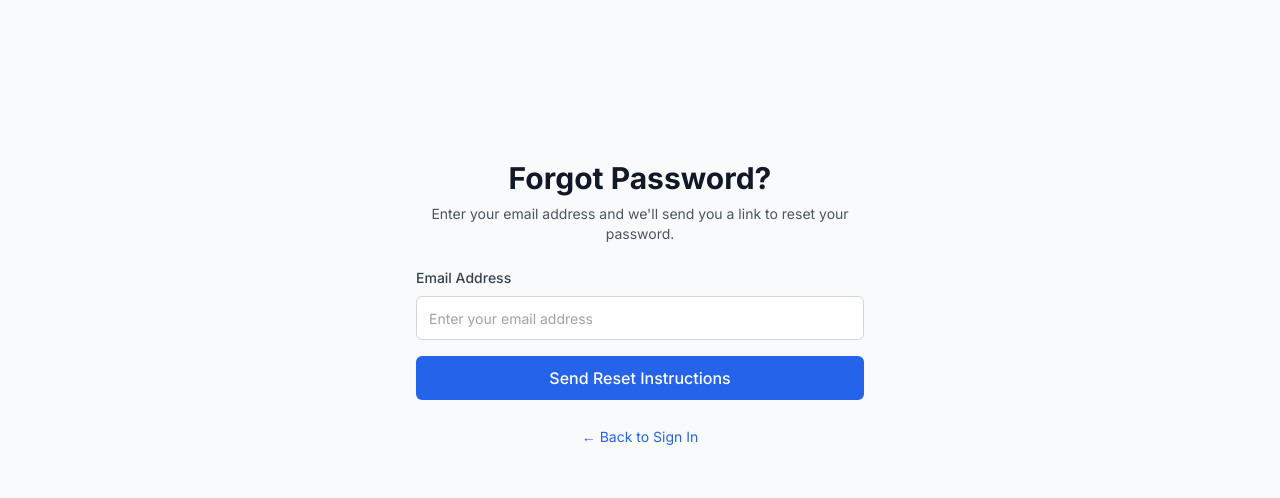
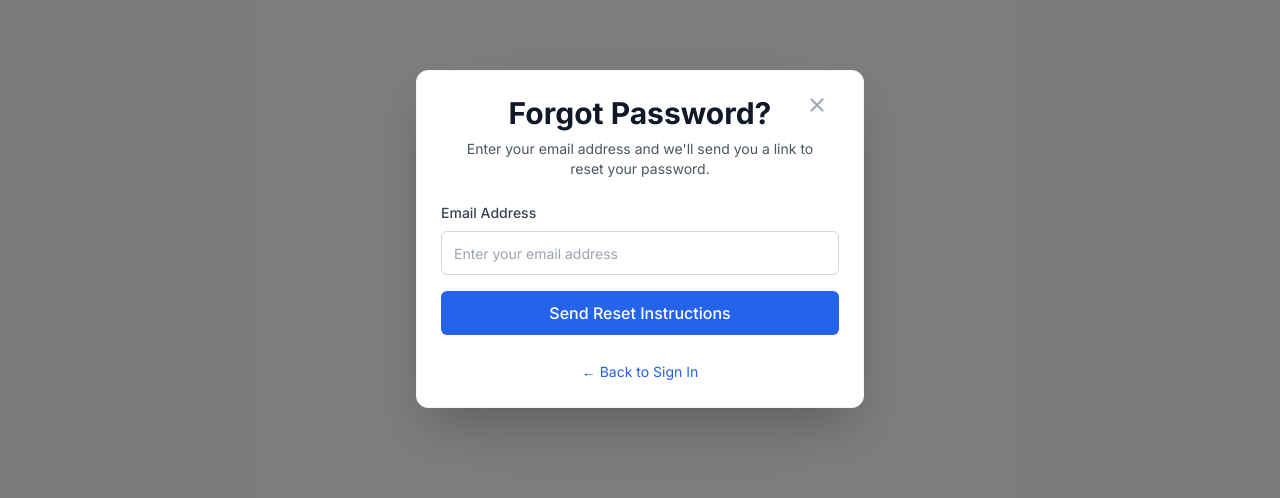
Before and after one commit to Arunkumar6522/meme, a React (Vite) app: page /auth/forgot-password in a window 1280 px wide. Shown: the part 161-659 px from the top of the page. Built offline with nearby package versions, Linux system fonts and the light colour scheme; no server answers.

Commit message:
Show auth forms in modal overlay (login/register/forgot/reset)

```diff
--- a/src/app/routes/public/AuthPage.tsx
+++ b/src/app/routes/public/AuthPage.tsx
@@ -1,5 +1,5 @@
 import React from 'react';
-import { useParams, Navigate } from 'react-router-dom';
+import { useParams, Navigate, useNavigate } from 'react-router-dom';
 import LoginForm from '@/features/auth/LoginForm';
 import RegisterForm from '@/features/auth/RegisterForm';
 import ForgotPasswordForm from '@/features/auth/ForgotPasswordForm';
@@ -10,10 +10,11 @@ import { LoadingSpinner } from '@/components/ui';
 const AuthPage: React.FC = () => {
   const { type } = useParams<{ type: 'login' | 'register' | 'forgot-password' | 'reset-password' }>();
   const { user, loading } = useAuth();
+  const navigate = useNavigate();
 
   if (loading) {
     return (
-      <div className="min-h-screen flex items-center justify-center">
+      <div className="fixed inset-0 flex items-center justify-center bg-black/40 z-50">
         <LoadingSpinner size="lg" />
       </div>
     );
@@ -38,9 +39,31 @@ const AuthPage: React.FC = () => {
     }
   };
 
+  const handleClose = () => {
+    // Go back if possible, else home
+    if (window.history.length > 1) {
+      navigate(-1);
+    } else {
+      navigate('/');
+    }
+  };
+
   return (
-    <div className="min-h-screen bg-gray-50 flex flex-col justify-center px-4 py-6 sm:py-12 sm:px-6 lg:px-8">
-      <div className="w-full mx-auto max-w-md">
+    <div className="fixed inset-0 z-50 flex items-center justify-center bg-black/50 px-4 sm:px-6">
+      <div className="relative w-full max-w-md bg-white rounded-xl shadow-2xl border border-gray-100 p-4 sm:p-6">
+        <button
+          onClick={handleClose}
+          aria-label="Close"
+          className="absolute top-3 right-3 text-gray-400 hover:text-gray-600 focus:outline-none focus:ring-2 focus:ring-primary-500 focus:ring-offset-2 rounded"
+        >
+          <svg className="h-5 w-5" viewBox="0 0 20 20" fill="currentColor">
+            <path
+              fillRule="evenodd"
+              d="M10 8.586l4.95-4.95a1 1 0 111.414 1.414L11.414 10l4.95 4.95a1 1 0 01-1.414 1.414L10 11.414l-4.95 4.95a1 1 0 01-1.414-1.414L8.586 10l-4.95-4.95A1 1 0 115.05 3.636L10 8.586z"
+              clipRule="evenodd"
+            />
+          </svg>
+        </button>
         {renderForm()}
       </div>
     </div>
```
